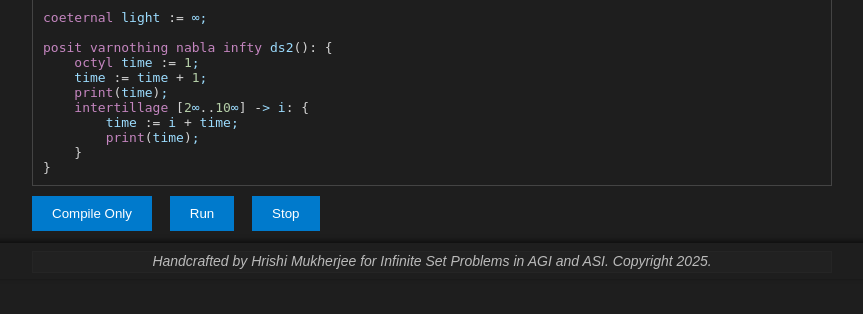
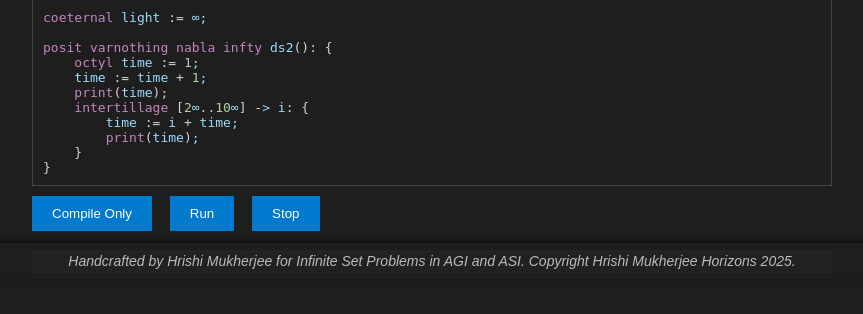
Before and after one commit to SirHrishiMukherjee/simulon-lang, a Flask app: page / in a window 1280 px wide. Shown: the part 521-835 px from the top of the page, without its empty margins (208-1071 px from the left). Run offline with Flask 3, Linux system fonts and the light colour scheme.

Commit message:
Added copyright to footer

```diff
--- a/templates/index.html
+++ b/templates/index.html
@@ -514,7 +514,7 @@ posit varnothing nabla infty ds2(): {
     </script>
 
     <div id="simulang-footer">
-        Handcrafted by Hrishi Mukherjee for Infinite Set Problems in AGI and ASI. Copyright 2025.
+        Handcrafted by Hrishi Mukherjee for Infinite Set Problems in AGI and ASI. Copyright Hrishi Mukherjee Horizons 2025.
     </div>
 </body>
 </html>
```
